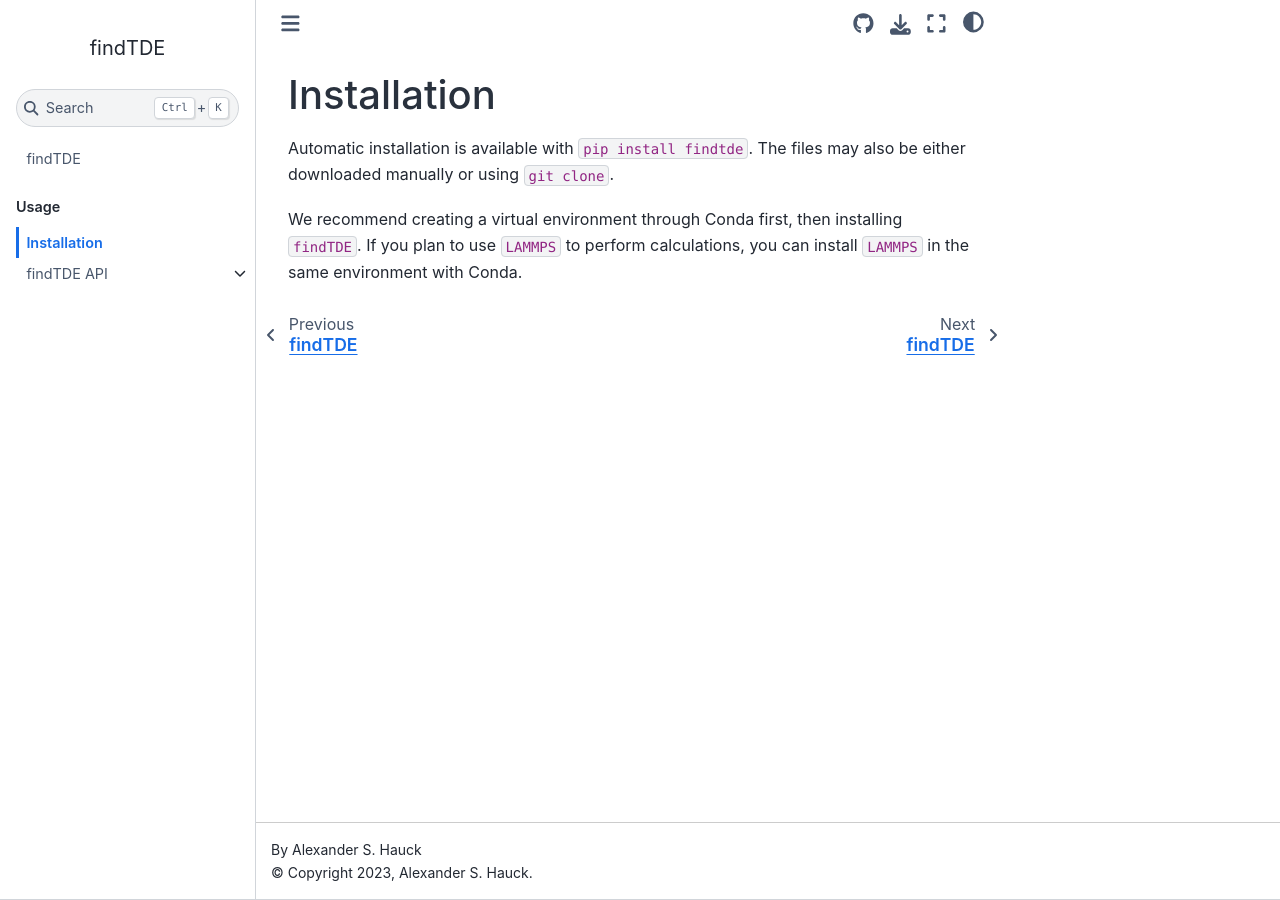
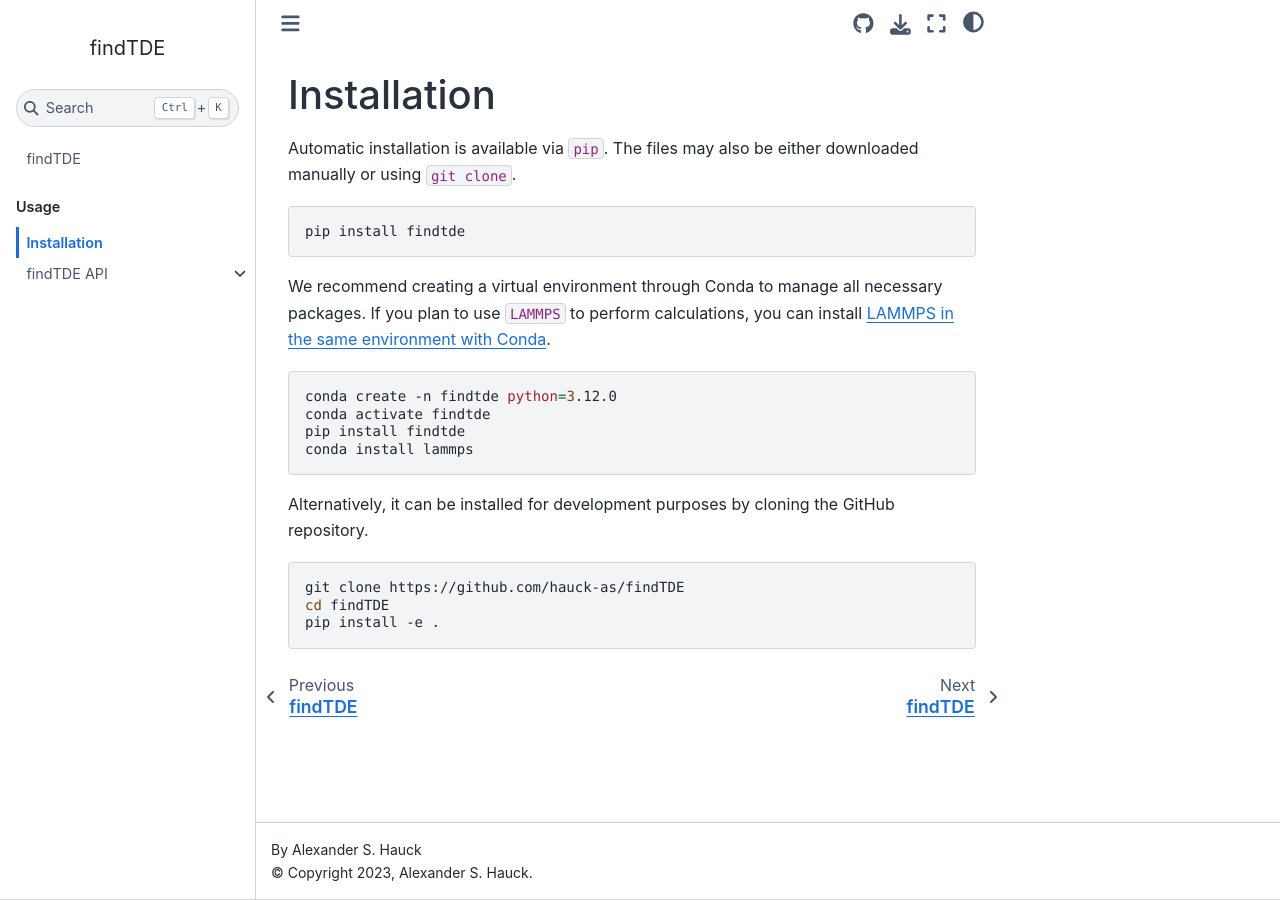
Before and after one commit to hauck-as/findTDE, a Sphinx documentation site: the page built from docs/Installation.rst, in a window 1280 px wide. Built offline with Sphinx 7.4.7 and the Sphinx Book theme 1.1.4, drawn with Linux system fonts in a browser that asks for light colours; pages that are not in the unit, such as notebooks, are missing from menus.

Commit message:
Update installation guidelines

```diff
--- a/docs/Installation.rst
+++ b/docs/Installation.rst
@@ -4,6 +4,25 @@
 Installation
 ============
 
-Automatic installation is available with ``pip install findtde``. The files may also be either downloaded manually or using ``git clone``.
+Automatic installation is available via ``pip``. The files may also be either downloaded manually or using ``git clone``.
 
-We recommend creating a virtual environment through Conda first, then installing ``findTDE``. If you plan to use ``LAMMPS`` to perform calculations, you can install ``LAMMPS`` in the same environment with Conda.
+.. code:: bash
+
+    pip install findtde
+
+We recommend creating a virtual environment through Conda to manage all necessary packages. If you plan to use ``LAMMPS`` to perform calculations, you can install `LAMMPS in the same environment with Conda <https://docs.lammps.org/Install_conda.html>`_.
+
+.. code:: bash
+
+    conda create -n findtde python=3.12.0
+    conda activate findtde
+    pip install findtde
+    conda install lammps
+
+Alternatively, it can be installed for development purposes by cloning the GitHub repository.
+
+.. code:: bash
+
+    git clone https://github.com/hauck-as/findTDE
+    cd findTDE
+    pip install -e .
```
